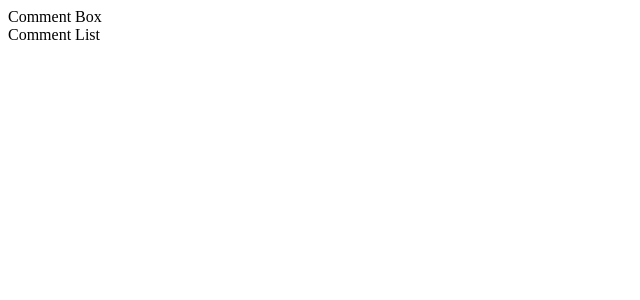
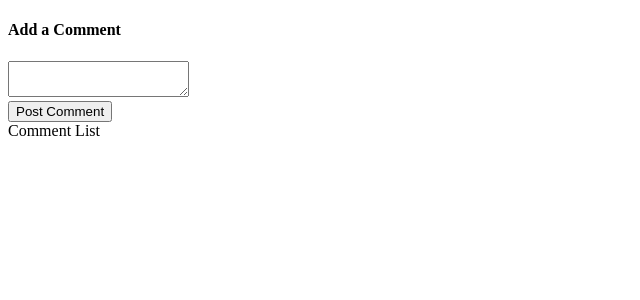
Before and after one commit to colson0x1/testflow, a React (Create React App) app: page / in a window 1280 px wide. Shown: the top 300 px of the page, without its empty margins (0-640 px from the left). Built offline with nearby package versions, Linux system fonts and the light colour scheme.

Commit message:
add comment box

```diff
--- a/src/components/CommentBox.js
+++ b/src/components/CommentBox.js
@@ -1,5 +1,17 @@
-function CommentBox() {
-  return <div>Comment Box</div>;
+import React, { Component } from 'react';
+
+class CommentBox extends Component {
+  render() {
+    return (
+      <form>
+        <h4>Add a Comment</h4>
+        <textarea />
+        <div>
+          <button>Post Comment</button>
+        </div>
+      </form>
+    );
+  }
 }
 
 export default CommentBox;
```
